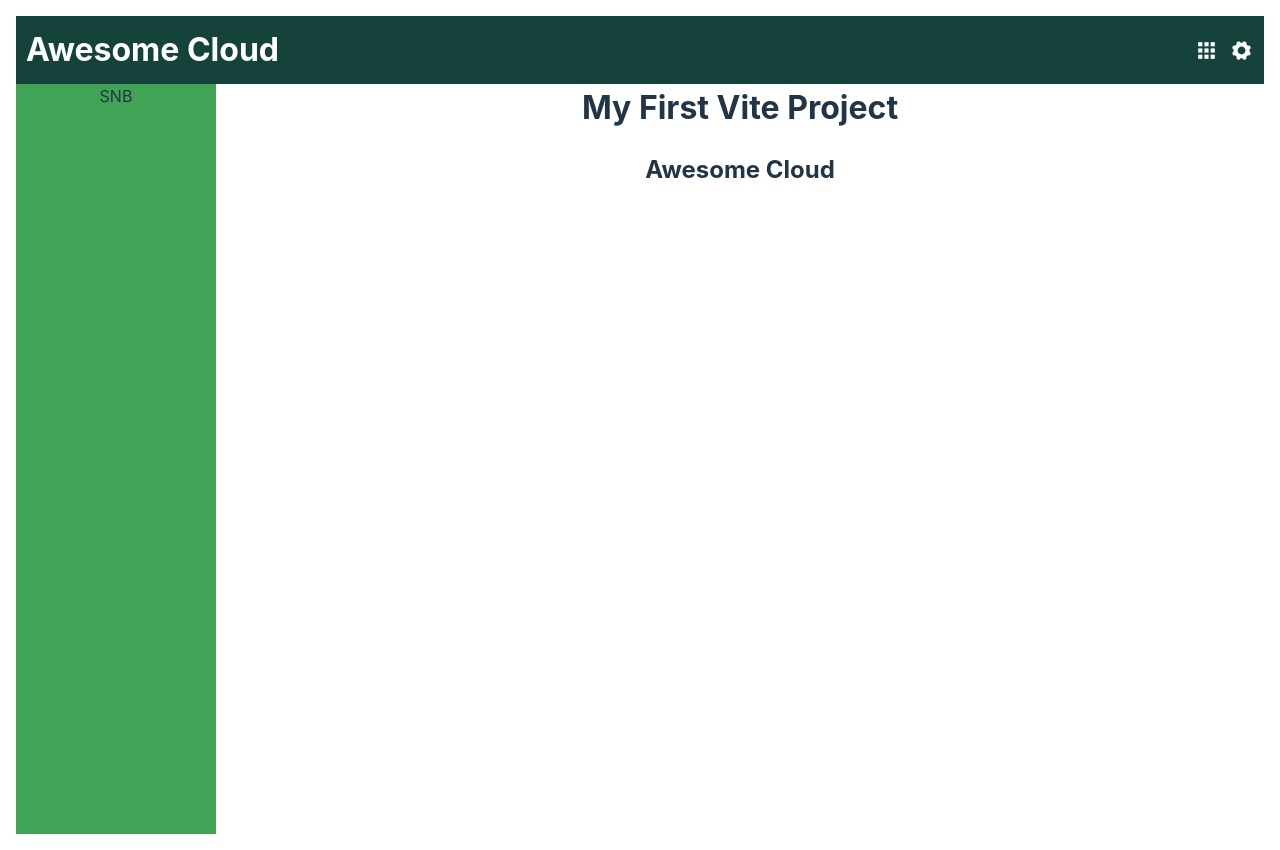
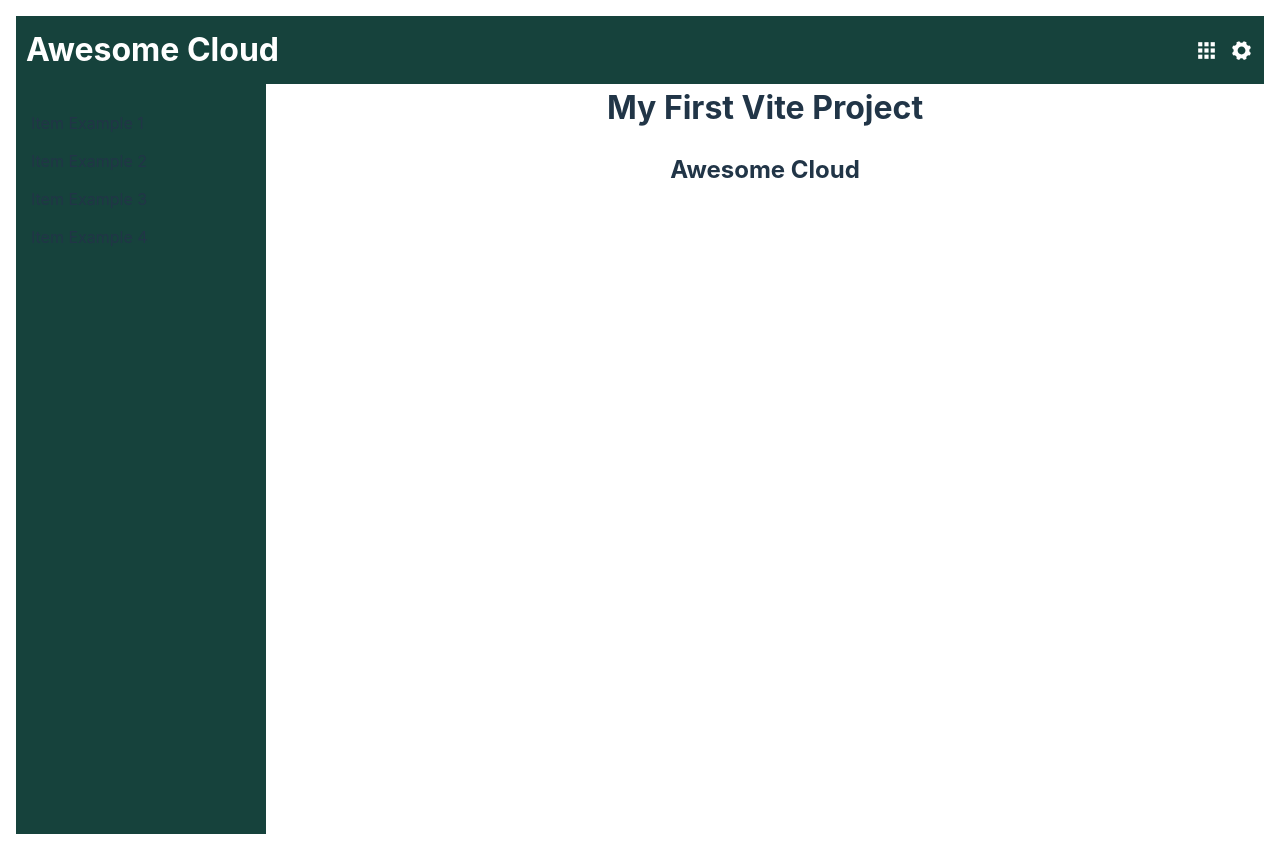
Before and after one commit to fhlandl/awesome-cloud, a React (Vite) app: page / in a window 1280 px wide. Built offline with nearby package versions, Linux system fonts and the light colour scheme.

Commit message:
Add SNB Example
- Implement simple SNB for example

```diff
--- a/src/components/nav/SNB.module.scss
+++ b/src/components/nav/SNB.module.scss
@@ -1,7 +1,18 @@
 .aside {
-  width: 200px;
-  background-color: rgb(65, 163, 86);
+  width: 250px;
+  background-color: #16423c;
 }
 
 .nav {
+  padding: 20px 10px;
+
+  div {
+    padding: 7px 5px;
+    text-align: left;
+    cursor: pointer;
+
+    &:hover {
+      background-color: #6a9c89;
+    }
+  }
 }
--- a/src/components/nav/SNB.tsx
+++ b/src/components/nav/SNB.tsx
@@ -4,7 +4,12 @@ import styles from './SNB.module.scss';
 const SNB = () => {
   return (
     <aside className={styles.aside}>
-      <nav className={styles.nav}>SNB</nav>
+      <nav className={styles.nav}>
+        <div>Item Example 1</div>
+        <div>Item Example 2</div>
+        <div>Item Example 3</div>
+        <div>Item Example 4</div>
+      </nav>
     </aside>
   );
 };
```
